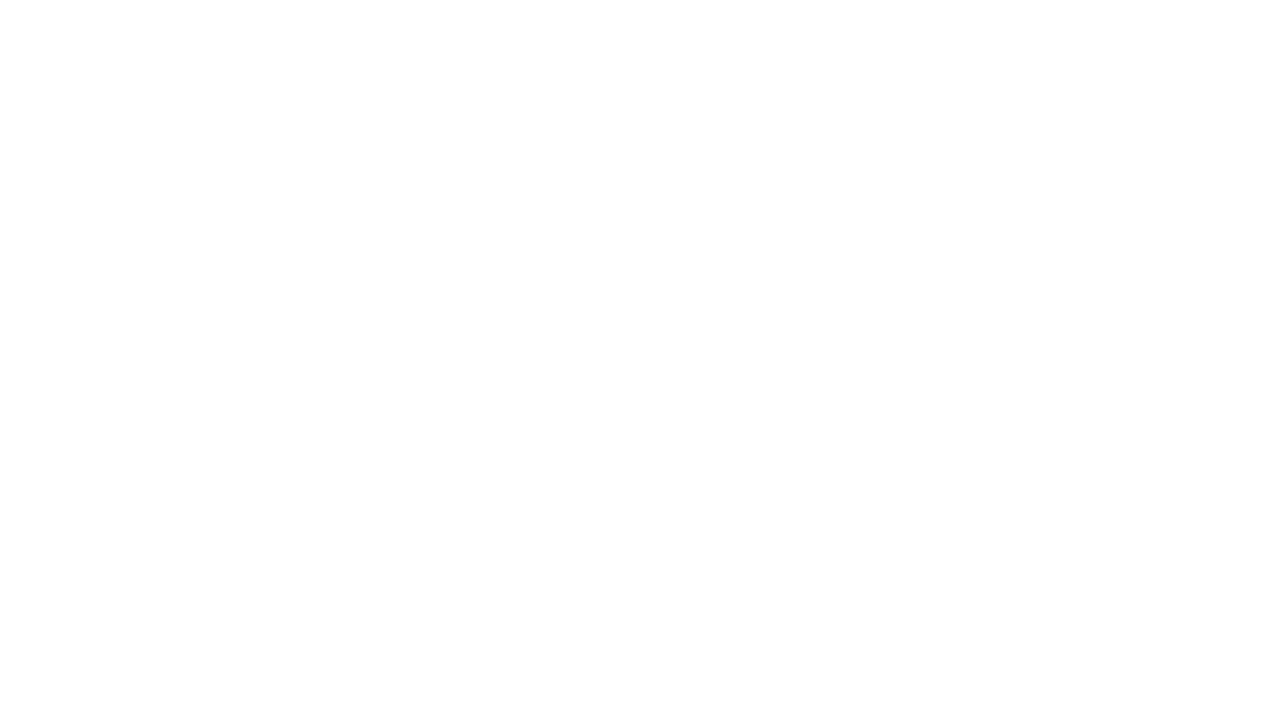
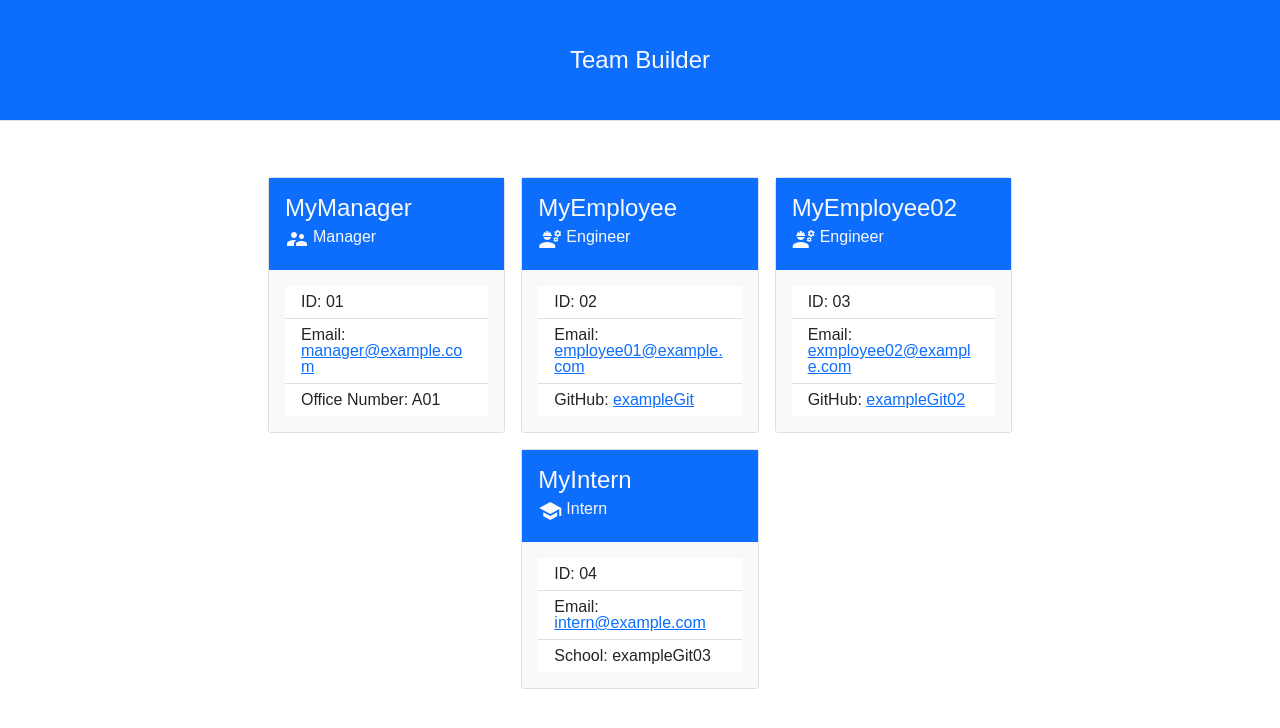
Before and after one commit to EricNg314/Team_Builder, a website: page sample/index.html in a window 1280 px wide. Drawn offline with nearby package versions, Linux system fonts and the light colour scheme.

Commit message:
Adding generated sample HTML and centering.

```diff
--- a/sample/index.html
+++ b/sample/index.html
@@ -0,0 +1,228 @@
+
+  <!DOCTYPE html>
+  <html lang="en">
+
+  <head>
+    <meta charset="UTF-8">
+    <meta http-equiv="X-UA-Compatible" content="IE=edge">
+    <meta name="viewport" content="width=device-width, initial-scale=1.0">
+
+    <link rel="stylesheet" href="https://fonts.googleapis.com/icon?family=Material+Icons">
+
+    <link href="https://cdn.jsdelivr.net/npm/bootstrap@5.1.3/dist/css/bootstrap.min.css" rel="stylesheet" integrity="sha384-1BmE4kWBq78iYhFldvKuhfTAU6auU8tT94WrHftjDbrCEXSU1oBoqyl2QvZ6jIW3" crossorigin="anonymous">
+
+    <style>
+      /* Start RESET styles. */
+      * {
+        margin: 0;
+        padding: 0;
+        box-sizing: border-box;
+      }
+
+      html {
+          height: 100%;
+      }
+
+      body {
+        min-height: 100%;
+        line-height: 1;
+        font-family: sans-serif;
+      }
+
+      h1,h2,h3,h4,h5,h6 {
+        font-size: 100%;
+      }
+
+      input,select,option,optgroup,textarea,button,pre,code {
+        font-size: 100%;
+        font-family: inherit;
+      }
+
+      ol,ul {
+        list-style: none;
+      }
+      /* END RESET styles. */
+
+      .material-icons{
+        font-size: 24px;  /* Preferred icon size */
+      }
+
+    </style>
+    <title>Team Builder - Eric</title>
+  </head>
+
+  <body class="">
+    <header class="py-5 mb-5 border-bottom bg-primary text-light text-center">
+        <span class="fs-4">Team Builder</span>
+    </header>
+    <main class="container">
+      <div class="row justify-content-center">
+        <div class="col-8 justify-content-center">
+          <div class="row justify-content-center">
+
+    <section class="col-4 p-2">
+      <div class="card">
+        <div class="card-body bg-primary text-light">
+          <h2 class="card-title fs-4">MyManager</h2>
+          <div class="card-subtitle d-flex">
+            <span class="material-icons">supervisor_account</span>
+            <h3 class="mx-1">
+              <span>Manager</span>
+            </h3>
+          </div>
+        </div>
+        <div class="card-body bg-light">
+          <ul class="list-group list-group-flush">
+            <li class="list-group-item">ID: 01</li>
+            <li class="list-group-item">
+              Email: <a class="card-link" href="mailto:manager@example.com" target="_blank">manager@example.com</a>
+            </li>
+            <li class="list-group-item">Office Number: A01</li>
+          </ul>
+        </div>
+      </div>
+    </section>
+    <section class="col-4 p-2">
+      <div class="card">
+        <div class="card-body bg-primary text-light">
+          <h2 class="card-title fs-4">MyEmployee</h2>
+          <div class="card-subtitle d-flex">
+            <span class="material-icons">engineering</span>
+            <h3 class="mx-1">
+              <span>Engineer</span>
+            </h3>
+          </div>
+        </div>
+        <div class="card-body bg-light">
+          <ul class="list-group list-group-flush">
+            <li class="list-group-item">ID: 02</li>
+            <li class="list-group-item">
+              Email: <a class="card-link" href="mailto:employee01@example.com" target="_blank">employee01@example.com</a>
+            </li>
+            <li class="list-group-item">GitHub: <a class="card-link" href="https://github.com/exampleGit" target="_blank">exampleGit</a></li>
+          </ul>
+        </div>
+      </div>
+    </section>
+    <section class="col-4 p-2">
+      <div class="card">
+        <div class="card-body bg-primary text-light">
+          <h2 class="card-title fs-4">MyEmployee02</h2>
+          <div class="card-subtitle d-flex">
+            <span class="material-icons">engineering</span>
+            <h3 class="mx-1">
+              <span>Engineer</span>
+            </h3>
+          </div>
+        </div>
+        <div class="card-body bg-light">
+          <ul class="list-group list-group-flush">
+            <li class="list-group-item">ID: 03</li>
+            <li class="list-group-item">
+              Email: <a class="card-link" href="mailto:exmployee02@example.com" target="_blank">exmployee02@example.com</a>
+            </li>
+            <li class="list-group-item">GitHub: <a class="card-link" href="https://github.com/exampleGit02" target="_blank">exampleGit02</a></li>
+          </ul>
+        </div>
+      </div>
+    </section>
+    <section class="col-4 p-2">
+      <div class="card">
+        <div class="card-body bg-primary text-light">
+          <h2 class="card-title fs-4">MyIntern</h2>
+          <div class="card-subtitle d-flex">
+            <span class="material-icons">school</span>
+            <h3 class="mx-1">
+              <span>Intern</span>
+            </h3>
+          </div>
+        </div>
+        <div class="card-body bg-light">
+          <ul class="list-group list-group-flush">
+            <li class="list-group-item">ID: 04</li>
+            <li class="list-group-item">
+              Email: <a class="card-link" href="mailto:intern@example.com" target="_blank">intern@example.com</a>
+            </li>
+            <li class="list-group-item">School: exampleGit03</li>
+          </ul>
+        </div>
+      </div>
+    </section>
+            <!-- <section class="col-4 p-2">
+              <div class="card">
+                <div class="card-body bg-primary text-light">
+                  <h2 class="card-title fs-4">Name</h2>
+                  <div class="card-subtitle d-flex">
+                    <span class="material-icons">supervisor_account</span>
+                    <h3 class="mx-1">
+                      <span>Manager</span>
+                    </h3>
+                  </div>
+                </div>
+                <div class="card-body bg-light">
+                  <ul class="list-group list-group-flush">
+                    <li class="list-group-item">ID: 0</li>
+                    <li class="list-group-item">
+                      Email: <a class="card-link" href="mailto:example@example.com" target="_blank">example@example.com</a>
+                    </li>
+                    <li class="list-group-item">Office Number: 0</li>
+                  </ul>
+                </div>
+              </div>
+            </section>
+            <section class="col-4 p-2">
+              <div class="card">
+                <div class="card-body bg-primary text-light">
+                  <h2 class="card-title fs-4">Name</h2>
+                  <div class="card-subtitle d-flex">
+                    <span class="material-icons">engineering</span>
+                    <h3 class="mx-1">
+                      <span>Engineer</span>
+                    </h3>
+                  </div>
+                </div>
+                <div class="card-body bg-light">
+                  <ul class="list-group list-group-flush">
+                    <li class="list-group-item">ID: 0</li>
+                    <li class="list-group-item">
+                      Email: <a class="card-link" href="mailto:example@example.com" target="_blank">example@example.com</a>
+                    </li>
+                    <li class="list-group-item">GitHub: <a class="card-link" href="#" target="_blank">randomGitHub</a></li>
+                  </ul>
+                </div>
+              </div>
+            </section>
+            <section class="col-4 p-2">
+              <div class="card">
+                <div class="card-body bg-primary text-light">
+                  <h2 class="card-title fs-4">Name</h2>
+                  <div class="card-subtitle d-flex">
+                    <span class="material-icons">school</span>
+                    <h3 class="mx-1">
+                      <span>Intern</span>
+                    </h3>
+                  </div>
+                </div>
+                <div class="card-body bg-light">
+                  <ul class="list-group list-group-flush">
+                    <li class="list-group-item">ID: 0</li>
+                    <li class="list-group-item">
+                      Email: <a class="card-link" href="mailto:example@example.com" target="_blank">example@example.com</a>
+                    </li>
+                    <li class="list-group-item">School: a school</li>
+                  </ul>
+                </div>
+              </div>
+            </section> -->
+
+          </div>
+        </div>
+
+      </div>
+    </main>
+
+    <script>
+    </script>
+  </body>
+
+  </html>
```
Also changed, not shown: index.html (+1 -1 lines), lib/htmlTemplate.js.
